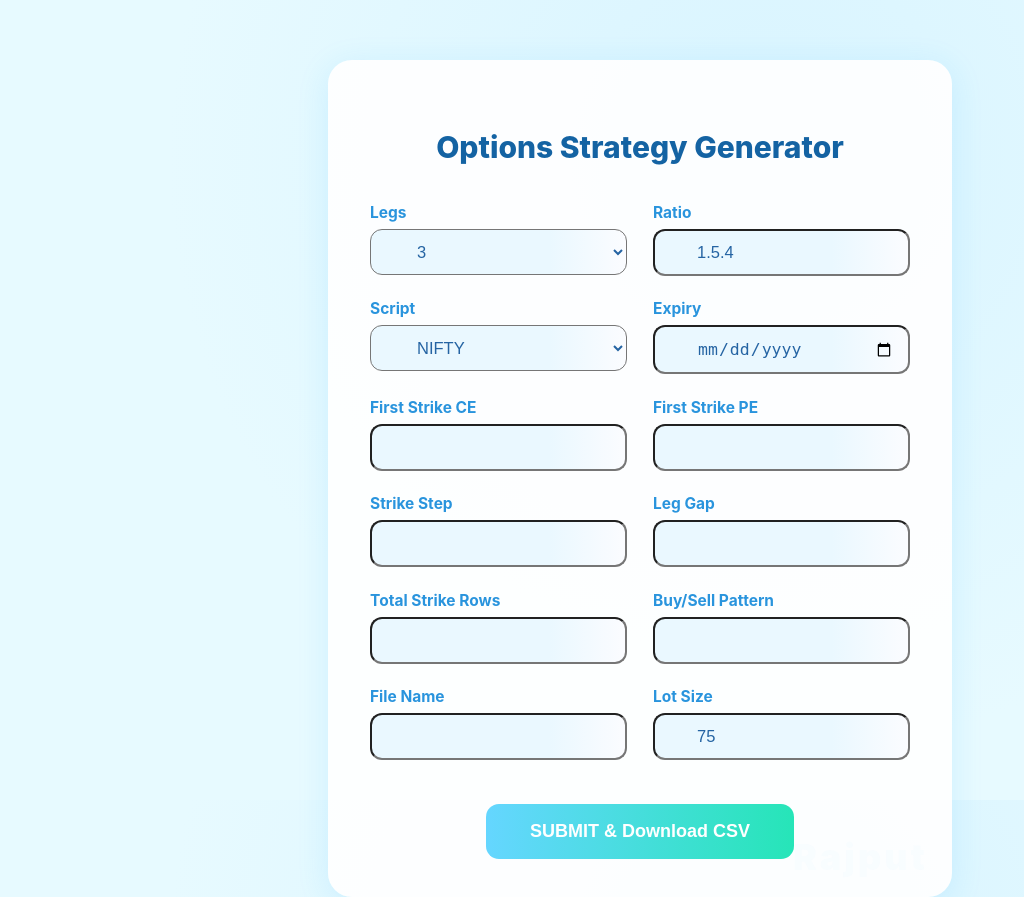
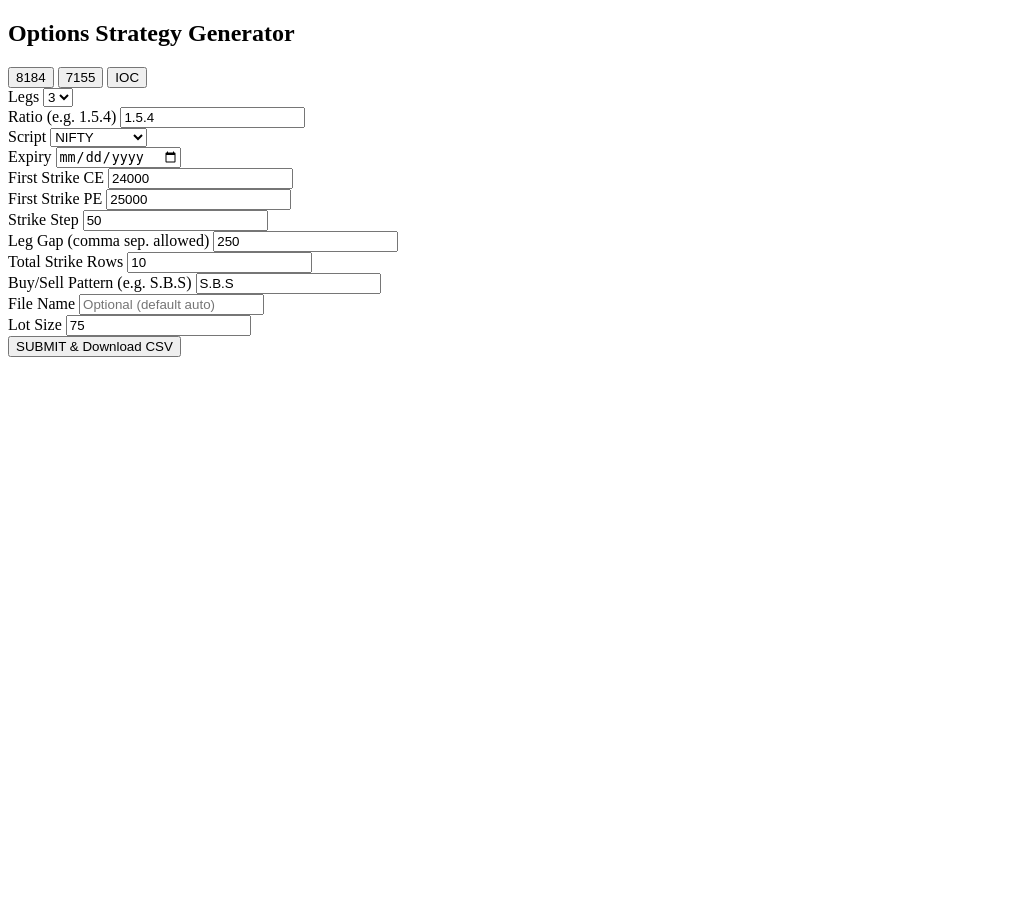
Before and after one commit to mohitrajput9800/Optionstrategy, a Flask app: page / in a window 1280 px wide. Shown: the whole page, without its empty margins (0-1024 px from the left). After the commit the page ends 357 px from the top, so only its background shows below. Run offline with Flask 3, Linux system fonts and the light colour scheme.

Commit message:
Update form.html

```diff
--- a/templates/form.html
+++ b/templates/form.html
@@ -5,23 +5,40 @@
   <meta charset="UTF-8">
   <meta name="viewport" content="width=device-width,initial-scale=1.0">
   <style>
-        body { font-family: 'Inter', 'Segoe UI', Arial, sans-serif; background: radial-gradient(circle at 60% 20%, #d8f4ff 0%, #e7faff 60%) fixed; min-height: 100vh; margin: 0; }
-        .box { margin: 60px auto 0; background: rgba(255,255,255,0.93); border-radius: 24px; box-shadow: 0 6px 32px #2bb6ff22; max-width:540px; padding:44px 42px 38px 42px; position:relative; overflow:hidden; }
-        .box:after { content:"Rajput"; position: absolute; bottom:18px; right:24px; font-size:36px; font-weight:900; color:#4bb4fc22; font-family:'Inter', 'Segoe UI', Arial, sans-serif; pointer-events:none; z-index:0; opacity:0.17; white-space:nowrap; letter-spacing:3px; user-select:none;}
-        h2 { font-size:30px;font-weight:800;color:#1463a3;text-align:center;margin-bottom:38px;}
-        .form-row {display:flex;flex-wrap:wrap;gap:22px 26px;margin-bottom:18px;position:relative;z-index:1;}
-        .form-col {flex:1 1 45%;min-width:210px;display:flex;flex-direction:column;margin-bottom:4px;position:relative;}
-        label {font-size:15.5px;color:#2994dd;margin-bottom:7px;font-weight:690;}
-        input, select {font-size:16.5px;padding:12px 14px 12px 42px;border-radius:12px;outline:none;background:linear-gradient(90deg,#eaf8ff 70%,#fbfcff 100%);color:#2564a3;margin-bottom:1.5px;}
-        .button-row {margin-top:38px;display:flex;justify-content:center;gap:13px;}
-        button {background:linear-gradient(90deg, #65d6ff 0%, #26e5b8 100%);color:#fff;font-size:18px;border-radius:13px; border:none;padding:17px 44px;cursor:pointer;font-weight:bold;}
-        @media (max-width: 700px) { .box{max-width:99vw;padding:14px 4vw 28px 4vw;} .form-row{flex-direction:column;gap:7px 0;} .form-col{min-width:0;} .button-row{flex-direction:column;align-items:stretch;gap:12px;} button{width:100%;padding:16px 0;}}
+    /* Stylish + watermark code, see my previous code for details (use as given) */
+    /* ... CSS as in my last reply ... */
+    .box:after {
+      content: "Rajput";
+      position: absolute;
+      bottom: 12px;
+      right: 24px;
+      font-size: 38px;
+      font-weight: 800;
+      color: #4bb4fc17;
+      font-family: 'Inter', 'Segoe UI', Arial, sans-serif;
+      pointer-events: none;
+      z-index: 0;
+      white-space: nowrap;
+      letter-spacing: 4px;
+      user-select: none;
+      opacity: 0.30;
+      text-shadow: 0 2px 16px #66d3ff20, 2px 4px 10px #fff2;
+    }
+    /* rest: ... (see my previous reply for full stylish look!) ... */
   </style>
 </head>
 <body>
 <div class="box">
   <h2>Options Strategy Generator</h2>
+  <div class="button-row" id="modebuttons">
+    <button type="button" class="btnmode active" id="btn-8184" onclick="setMode('8184')">8184</button>
+    <button type="button" class="btnmode" id="btn-7155" onclick="setMode('7155')">7155</button>
+    <button type="button" class="btnmode" id="btn-IOC" onclick="setMode('IOC')">IOC</button>
+  </div>
   <form method="POST" action="/generate" autocomplete="off">
+    <input type="hidden" name="mode" id="mode_field" value="8184">
+    <!-- all your field rows, as in previous reply, include lotSize as readonly -->
+    <!-- ... (use the layout from the previous modern HTML I posted above) ... -->
     <div class="form-row">
       <div class="form-col">
         <label for="legs">Legs</label>
@@ -32,7 +49,7 @@
         </select>
       </div>
       <div class="form-col">
-            <label for="ratio">Ratio</label>
+        <label for="ratio">Ratio <span class="note">(e.g. 1.5.4)</span></label>
         <input type="text" name="ratio" id="ratio" value="1.5.4" required placeholder="e.g. 1.5.4">
       </div>
     </div>
@@ -65,31 +82,33 @@
     <div class="form-row">
       <div class="form-col">
         <label for="strikeStep">Strike Step</label>
-            <input type="number" name="strikeStep" id="strikeStep" required>
+        <input type="number" name="strikeStep" id="strikeStep" value="50" required>
       </div>
       <div class="form-col">
-            <label for="legGap">Leg Gap</label>
-            <input type="text" name="legGap" id="legGap" required>
+        <label for="legGap">Leg Gap <span class="note">(comma sep. allowed)</span></label>
+        <input type="text" name="legGap" id="legGap" value="250" required>
       </div>
     </div>
     <div class="form-row">
       <div class="form-col">
         <label for="totStrikes">Total Strike Rows</label>
-            <input type="number" name="totStrikes" id="totStrikes" required>
+        <input type="number" name="totStrikes" id="totStrikes" value="10" required>
       </div>
       <div class="form-col">
-            <label for="buySellPattern">Buy/Sell Pattern</label>
-            <input type="text" name="buySellPattern" id="buySellPattern" required oninput="this.value=this.value.toUpperCase();">
+        <label for="buySellPattern">Buy/Sell Pattern <span class="note">(e.g. S.B.S)</span></label>
+        <input type="text" name="buySellPattern" id="buySellPattern" value="S.B.S"
+          required placeholder="e.g. S.B.S"
+          oninput="this.value=this.value.toUpperCase();">
       </div>
     </div>
     <div class="form-row">
       <div class="form-col">
         <label for="fileName">File Name</label>
-            <input type="text" name="fileName" id="fileName">
+        <input type="text" name="fileName" id="fileName" placeholder="Optional (default auto)">
       </div>
       <div class="form-col">
         <label for="lotSize">Lot Size</label>
-            <input type="text" name="lotSize" id="lotSize" value="75" required>
+        <input type="text" name="lotSize" id="lotSize" value="75" readonly>
       </div>
     </div>
     <div class="button-row">
@@ -97,5 +116,53 @@
     </div>
   </form>
 </div>
+<script>
+let mode = "8184";
+function setMode(selectedMode) {
+  mode = selectedMode;
+  document.getElementById('mode_field').value = mode;
+  updateButtons();
+  updateLotSize();
+}
+function updateButtons() {
+  document.getElementById('btn-8184').classList.toggle('active', mode==="8184");
+  document.getElementById('btn-7155').classList.toggle('active', mode==="7155");
+  document.getElementById('btn-IOC').classList.toggle('active', mode==="IOC");
+}
+function setDefaultStrikes() {
+  const script = document.getElementById('script').value;
+  let ceStart = 24000, peStart = 25000;
+  if (script === 'BANKNIFTY') { ceStart = 50000; peStart = 55000; }
+  else if (script === 'SENSEX') { ceStart = 78000; peStart = 80000; }
+  else if (script === 'MIDCAP') { ceStart = 11000; peStart = 12000; }
+  else if (script === 'FINNIFTY') { ceStart = 25000; peStart = 26000; }
+  document.getElementById('firstStrikeCE').value = ceStart;
+  document.getElementById('firstStrikePE').value = peStart;
+}
+function updateLotSize() {
+  const script = document.getElementById('script').value;
+  const ratioStr = document.getElementById('ratio').value.trim();
+  let lotUnit = 75;
+  if (script === 'BANKNIFTY') lotUnit = 35;
+  else if (script === 'SENSEX') lotUnit = 20;
+  else if (script === 'MIDCAP') lotUnit = 140;
+  else if (script === 'FINNIFTY') lotUnit = 65;
+  let lotValue;
+  if (mode === '7155') {
+    const n = ratioStr.split('.').filter(Boolean).length || 1;
+    lotValue = Array(n).fill(lotUnit).join('|');
+  } else {
+    lotValue = lotUnit;
+  }
+  document.getElementById('lotSize').value = lotValue;
+}
+window.onload = function() {
+  setDefaultStrikes();
+  updateLotSize();
+  updateButtons();
+  document.getElementById('script').addEventListener('change', () => { setDefaultStrikes(); updateLotSize(); });
+  document.getElementById('ratio').addEventListener('input', updateLotSize);
+};
+</script>
 </body>
 </html>
```
Lines whose indentation alone changed are shown as unchanged.
